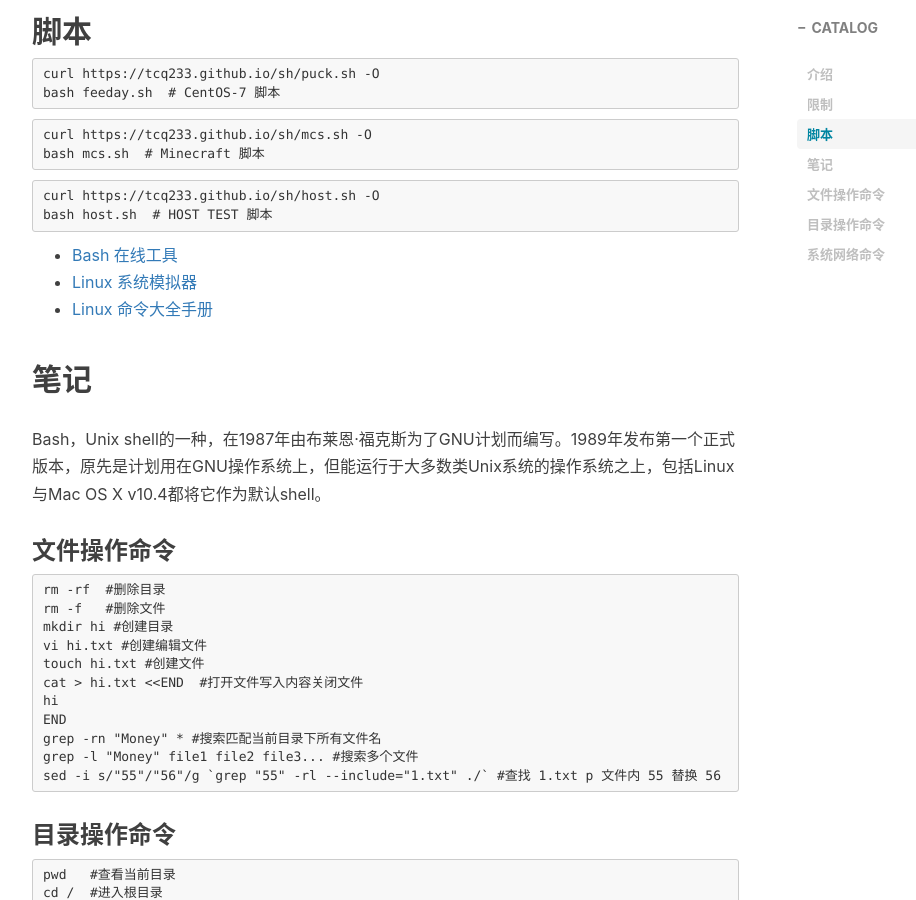
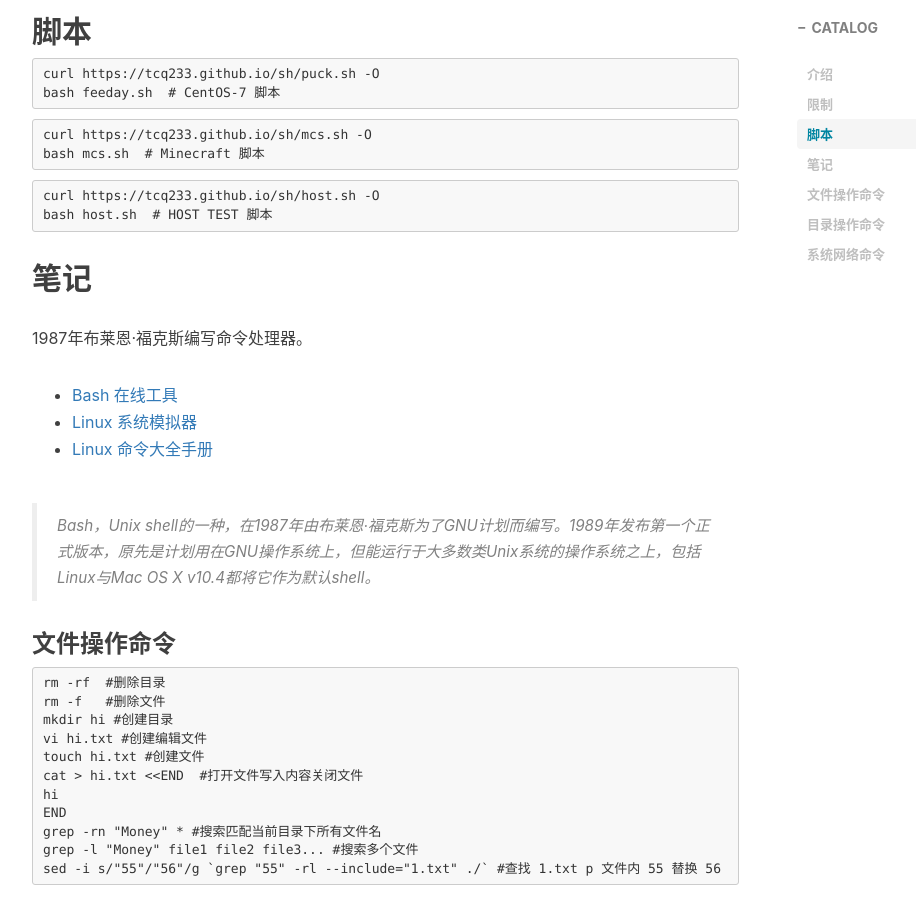
Before and after one commit to tcq233/tcq233.github.io, a Jekyll site: the page built from _posts/2022-04-22-puck.md, in a window 1280 px wide and 900 px high, scrolled down 912 px. Shown: the whole window, without its empty margins (233-1149 px from the left). Built offline with Jekyll 4.4.1, drawn with Linux system fonts in a browser that asks for light colours; nearby versions of some CDN libraries; comment, search, counter and statistics services are not loaded.

Commit message:
Update 2022-04-22-puck.md

````diff
--- a/_posts/2022-04-22-puck.md
+++ b/_posts/2022-04-22-puck.md
@@ -39,13 +39,15 @@
 bash host.sh  # HOST TEST 脚本
 ```
 
+## 笔记
+
+1987年布莱恩·福克斯编写命令处理器。
+
 - [Bash 在线工具](https://c.runoob.com/compile/18)
 - [Linux 系统模拟器](https://bellard.org/jslinux/)
 - [Linux 命令大全手册](http://man.linuxde.net/)
 
-## 笔记
-
-Bash，Unix shell的一种，在1987年由布莱恩·福克斯为了GNU计划而编写。1989年发布第一个正式版本，原先是计划用在GNU操作系统上，但能运行于大多数类Unix系统的操作系统之上，包括Linux与Mac OS X v10.4都将它作为默认shell。
+> Bash，Unix shell的一种，在1987年由布莱恩·福克斯为了GNU计划而编写。1989年发布第一个正式版本，原先是计划用在GNU操作系统上，但能运行于大多数类Unix系统的操作系统之上，包括Linux与Mac OS X v10.4都将它作为默认shell。
 
 ### 文件操作命令
 
````
